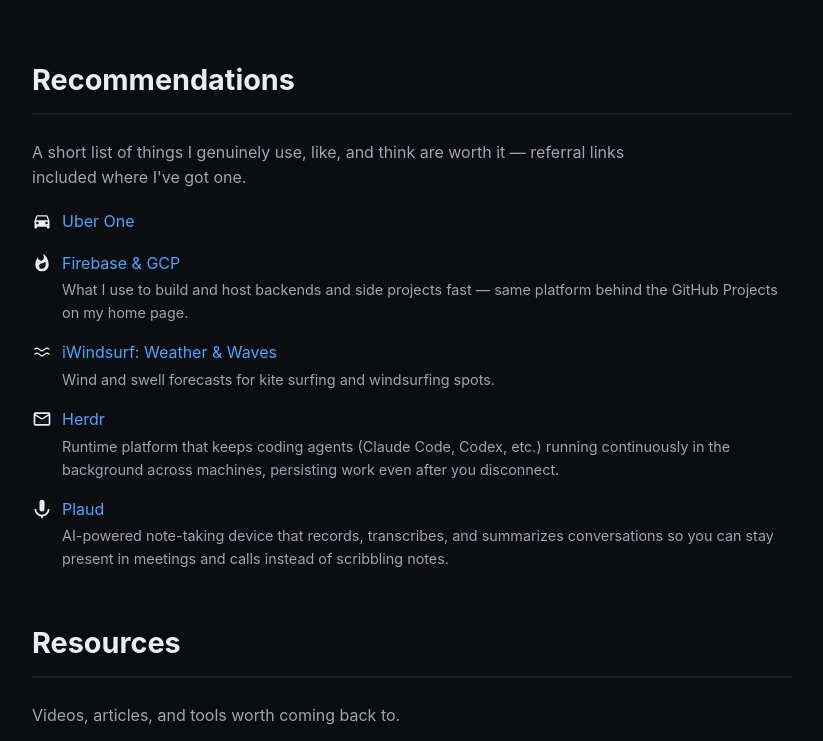
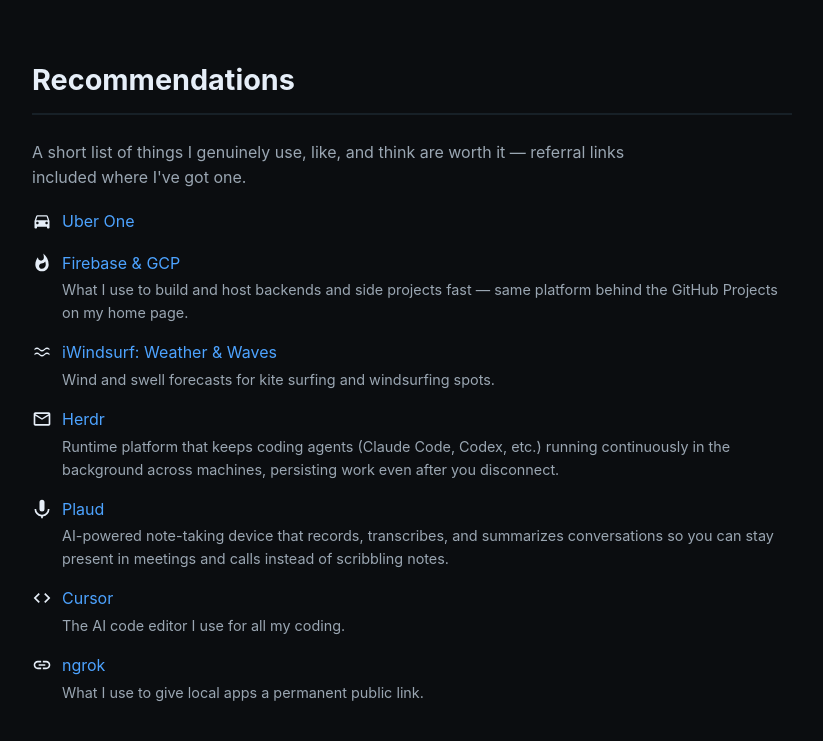
Before and after one commit to droneshire/ross-yeager-personal-site, a plain HTML site: page links.html in a window 1280 px wide. Shown: the part 203-944 px from the top of the page, without its empty margins (228-1051 px from the left). Drawn offline with Linux system fonts and the light colour scheme.

Commit message:
Add Cursor and ngrok to recommendations
Append two entries to the Recommendations list in the existing format.

Co-authored-by: droneshire <droneshire@users.noreply.github.com>

```diff
--- a/links.html
+++ b/links.html
@@ -64,6 +64,24 @@
                     <p>AI-powered note-taking device that records, transcribes, and summarizes conversations so you can stay present in meetings and calls instead of scribbling notes.</p>
                 </div>
             </li>
+            <li class="recommend-item">
+                <svg viewBox="0 0 24 24" xmlns="http://www.w3.org/2000/svg" aria-hidden="true">
+                    <path fill="var(--text)" d="M9.4 16.6L4.8 12l4.6-4.6L8 6l-6 6 6 6 1.4-1.4zm5.2 0l4.6-4.6-4.6-4.6L16 6l6 6-6 6-1.4-1.4z"/>
+                </svg>
+                <div class="recommend-item-text">
+                    <a href="https://cursor.com" target="_blank" rel="noopener noreferrer">Cursor</a>
+                    <p>The AI code editor I use for all my coding.</p>
+                </div>
+            </li>
+            <li class="recommend-item">
+                <svg viewBox="0 0 24 24" xmlns="http://www.w3.org/2000/svg" aria-hidden="true">
+                    <path fill="var(--text)" d="M3.9 12c0-1.71 1.39-3.1 3.1-3.1h4V7H7c-2.76 0-5 2.24-5 5s2.24 5 5 5h4v-1.9H7c-1.71 0-3.1-1.39-3.1-3.1zM8 13h8v-2H8v2zm9-6h-4v1.9h4c1.71 0 3.1 1.39 3.1 3.1s-1.39 3.1-3.1 3.1h-4V17h4c2.76 0 5-2.24 5-5s-2.24-5-5-5z"/>
+                </svg>
+                <div class="recommend-item-text">
+                    <a href="https://ngrok.com" target="_blank" rel="noopener noreferrer">ngrok</a>
+                    <p>What I use to give local apps a permanent public link.</p>
+                </div>
+            </li>
         </ul>
 
         <h2>Resources</h2>
```
